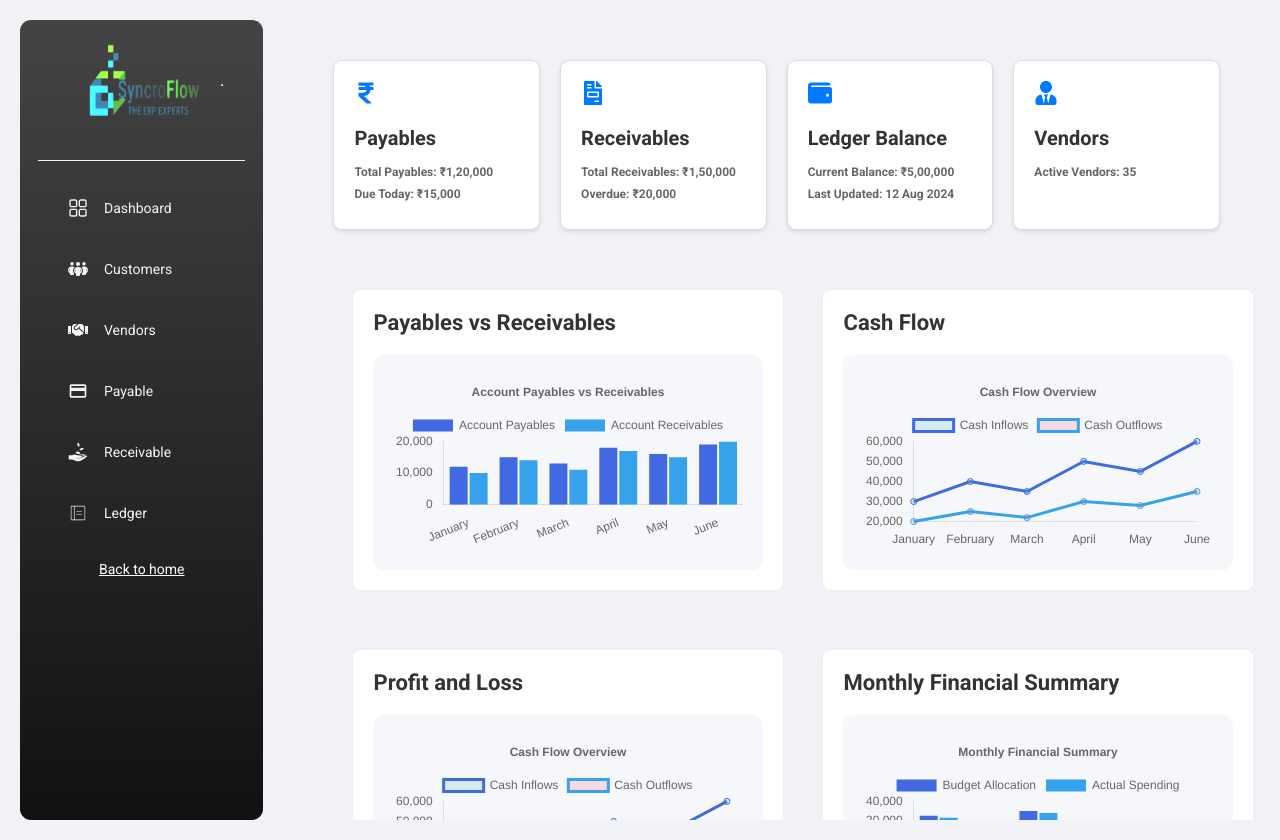
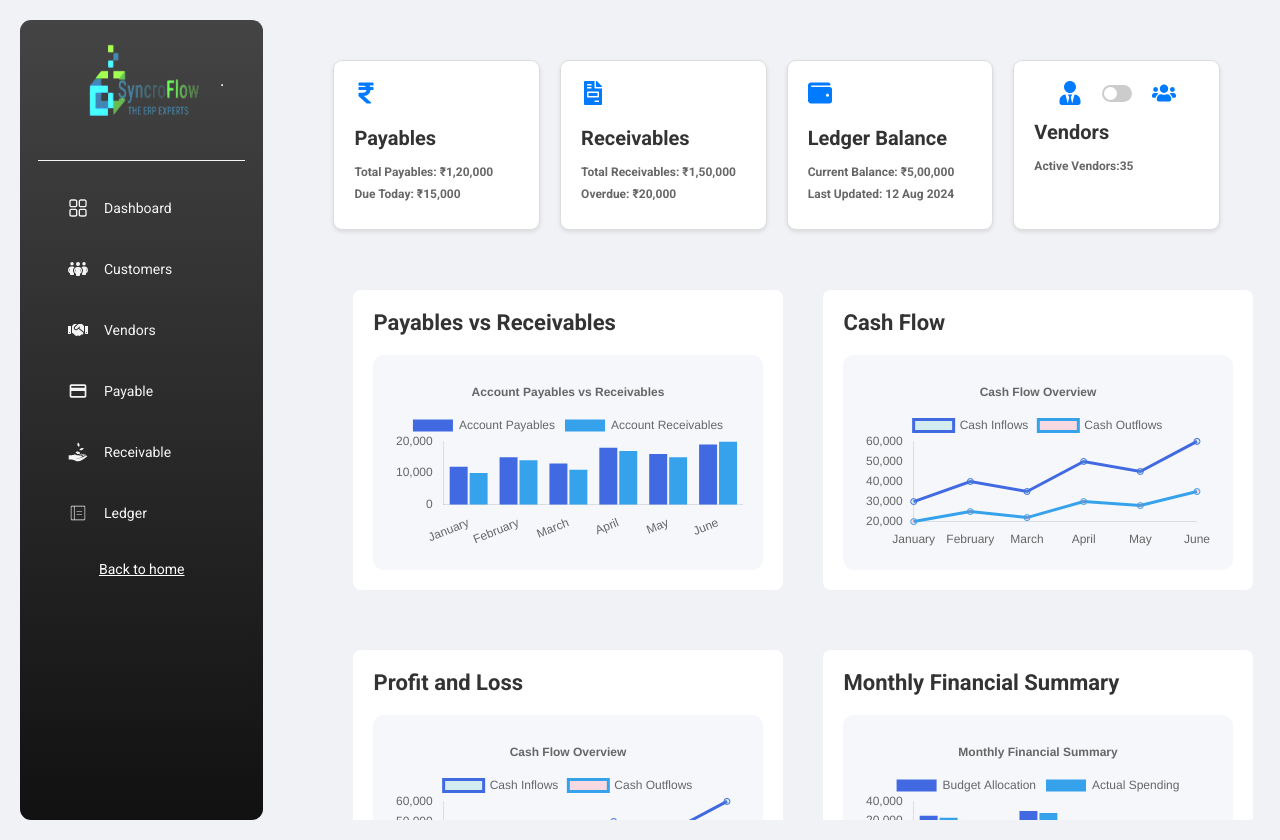
Before and after one commit to PRAVALLIKA-2301/Finance-and-Accounting, a React (Create React App) app: page /dashboard in a window 1280 px wide. Built offline with nearby package versions, Linux system fonts and the light colour scheme.

Commit message:
change card

```diff
--- a/src/App.jsx
+++ b/src/App.jsx
@@ -1,4 +1,3 @@
-// import Dashboard from "./Components/Dashboard.jsx";
 import Payable from "./pages/Payable.jsx";
 import { BrowserRouter as Router, Route, Routes } from "react-router-dom";
 import Receivable from "./pages/Receivable.jsx";
--- a/src/pages/Dashboard.css
+++ b/src/pages/Dashboard.css
@@ -179,6 +179,10 @@
   margin-top: 0;
 }
 
+.toggleicons {
+  margin-bottom: 0px !important;
+}
+
 .icon {
   font-size: 24px;
   color: #007bff;
@@ -260,11 +264,14 @@ p {
 }
 
 /* Employee cards styling */
-
 .header {
   font-size: 18px;
   color: #333;
   margin-bottom: 10px;
+}
+
+.header-section {
+  margin-bottom: 15px;
 }
 
 .counter {
@@ -307,3 +314,147 @@ p {
   font-size: 14px;
   color: #333;
 }
+
+/* Container for icons and toggle switch */
+.toggle-container {
+  display: flex;
+  align-items: center;
+  justify-content: center;
+  gap: 10px;
+}
+
+/* Icon styles */
+.icon {
+  font-size: 24px;
+  cursor: pointer;
+}
+
+.icon.active {
+  color: #007bff; /* Active color */
+}
+
+/* Hide default checkbox */
+.toggle-checkbox {
+  opacity: 0;
+  width: 0;
+  height: 0;
+}
+
+/* Label styling for slider */
+.toggle-label {
+  position: relative;
+  display: inline-block;
+  width: 30px !important;
+  height: 17px !important;
+}
+
+/* Slider */
+.toggle-label .slider {
+  position: absolute;
+  cursor: pointer;
+  top: 0;
+  left: 0;
+  right: 0;
+  bottom: 0;
+  background-color: #ccc;
+  transition: 0.4s;
+  border-radius: 34px;
+
+  display: flex;
+  align-items: center;
+}
+
+/* Slider before element */
+.slider:before {
+  content: "";
+  position: absolute;
+  height: 13px !important;
+  width: 13px !important;
+  border-radius: 50%;
+  background: white;
+  transition: 0.4s;
+}
+
+/* Checked state of slider */
+input:checked + .toggle-label .slider {
+  background-color: #007bff;
+}
+
+/* Move slider to the right */
+input:checked + .toggle-label .slider:before {
+  transform: translateX(26px);
+}
+
+/* Container for icons and toggle switch */
+.toggle-container {
+  display: flex;
+  align-items: center;
+  justify-content: center;
+  gap: 10px;
+  position: relative; /* Ensure toggle is positioned relative to container */
+}
+
+/* Icon styles */
+.icon {
+  font-size: 24px;
+  cursor: pointer;
+}
+
+/* Toggle Switch Container */
+.toggle-slider {
+  position: relative;
+  display: flex;
+  align-items: center;
+}
+
+/* Hide default checkbox */
+.toggle-checkbox {
+  opacity: 0;
+  width: 0;
+  height: 0;
+}
+
+/* Label styling for slider */
+.toggle-label {
+  position: relative;
+  display: inline-block;
+  width: 60px;
+  height: 34px;
+  margin: 0 10px; /* Add margin to space out from icons */
+}
+
+/* Slider */
+.slider {
+  position: absolute;
+  cursor: pointer;
+  top: 0;
+  left: 0;
+  right: 0;
+  bottom: 0;
+  background-color: #ccc;
+  transition: 0.4s;
+  border-radius: 34px;
+}
+
+/* Slider before element */
+.slider:before {
+  content: "";
+  position: absolute;
+  height: 26px;
+  width: 26px;
+  border-radius: 50%;
+  background: white;
+  transition: 0.4s;
+
+  transform: translateX(2px);
+}
+
+/* Checked state of slider */
+.toggle-checkbox:checked + .toggle-label .slider {
+  background-color: #007bff;
+}
+
+/* Move slider to the right */
+.toggle-checkbox:checked + .toggle-label .slider:before {
+  transform: translateX(14px);
+}
--- a/src/pages/Dashboardd.jsx
+++ b/src/pages/Dashboardd.jsx
@@ -1,3 +1,4 @@
+import React, { useState, useEffect, useRef } from "react";
 import "./Dashboard.css";
 import "./Payable.css";
 import Sidebar from "../Components/Dashboard";
@@ -7,25 +8,40 @@ import ProfitLossChart from "../Components/Profitloss";
 import MonthlySummaryChart from "../Components/Monthlysummary";
 import Piechart from "../Components/Piechart";
 import InvoicesBar from "../Components/InvoicesBar";
-import { NavLink } from "react-router-dom";
-
-import { FaRupeeSign } from "react-icons/fa";
-
 import {
-  FaDollarSign,
+  FaRupeeSign,
   FaFileInvoice,
   FaWallet,
   FaUserTie,
+  FaUsers,
 } from "react-icons/fa";
 
 function Dashboardd() {
+  const [view, setView] = useState("vendors"); // State to manage the view
+  const isInitialRender = useRef(true); // Ref to track the initial render
+
+  // Effect to trigger on view change, not on initial render
+  useEffect(() => {
+    if (isInitialRender.current) {
+      isInitialRender.current = false; // Set to false after initial render
+      return; // Skip the effect on the initial render
+    }
+    // Perform actions based on the current view
+    console.log(`Current view: ${view}`);
+    // For example, fetch data or perform other side effects
+  }, [view]);
+
+  // Function to toggle between vendors and customers
+  const toggleView = () => {
+    setView(view === "vendors" ? "customers" : "vendors");
+  };
+
   return (
     <div className="dashboard-container">
       <Sidebar />
 
       <div className="dashboard-content">
         {/* Cards Section */}
-
         <div className="cards-container">
           {/* Payables Card */}
           <div className="card">
@@ -69,18 +85,43 @@ function Dashboardd() {
             </p>
           </div>
 
-          {/* Vendors Card */}
+          {/* Vendors/Customers Card */}
           <div className="card">
-            <div className="icon">
-              <FaUserTie />
+            <div className="header-section">
+              <div className="toggle-container">
+                <FaUserTie
+                  className={`icon ${
+                    view === "vendors" ? "active" : ""
+                  } toggleicons`}
+                />
+                <div className="toggle-slider">
+                  <input
+                    type="checkbox"
+                    id="toggle"
+                    checked={view === "customers"}
+                    onChange={toggleView}
+                    className="toggle-checkbox"
+                  />
+                  <label htmlFor="toggle" className="toggle-label">
+                    <span className="slider"></span>
+                  </label>
+                </div>
+                <FaUsers
+                  className={`icon ${
+                    view === "customers" ? "active" : ""
+                  } toggleicons`}
+                />
+              </div>
             </div>
-            <h3>Vendors</h3>
+
+            <h3>{view === "vendors" ? "Vendors" : "Customers"}</h3>
+
             <p>
-              <span className="detail-label">Active Vendors:</span> 35
+              <span className="detail-label">
+                {view === "vendors" ? "Active Vendors:" : "Active Customers:"}
+              </span>
+              {view === "vendors" ? "35" : "50"}
             </p>
-            {/* <p>
-              <span className="detail-label">Pending Invoices:</span> 10
-            </p> */}
           </div>
         </div>
 
@@ -107,12 +148,10 @@ function Dashboardd() {
             <Piechart />
           </div>
           <div className="chart-section">
-            <h2>Invoices</h2>
+            <h2>Invoices Bar</h2>
             <InvoicesBar />
           </div>
         </div>
-
-        {/*  */}
       </div>
     </div>
   );
```
